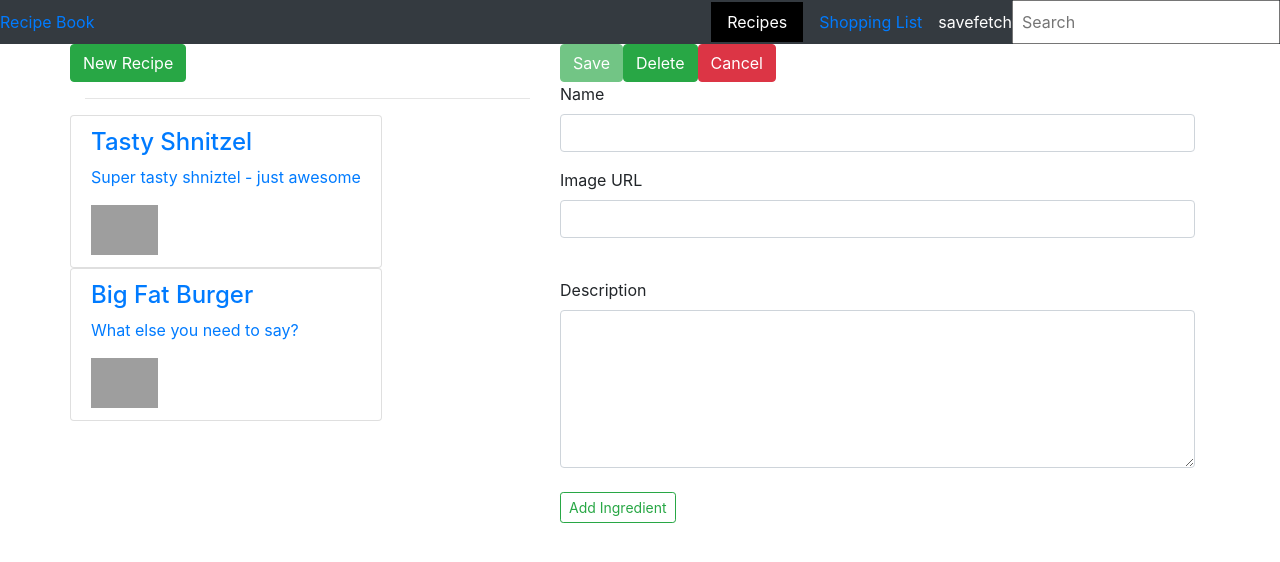
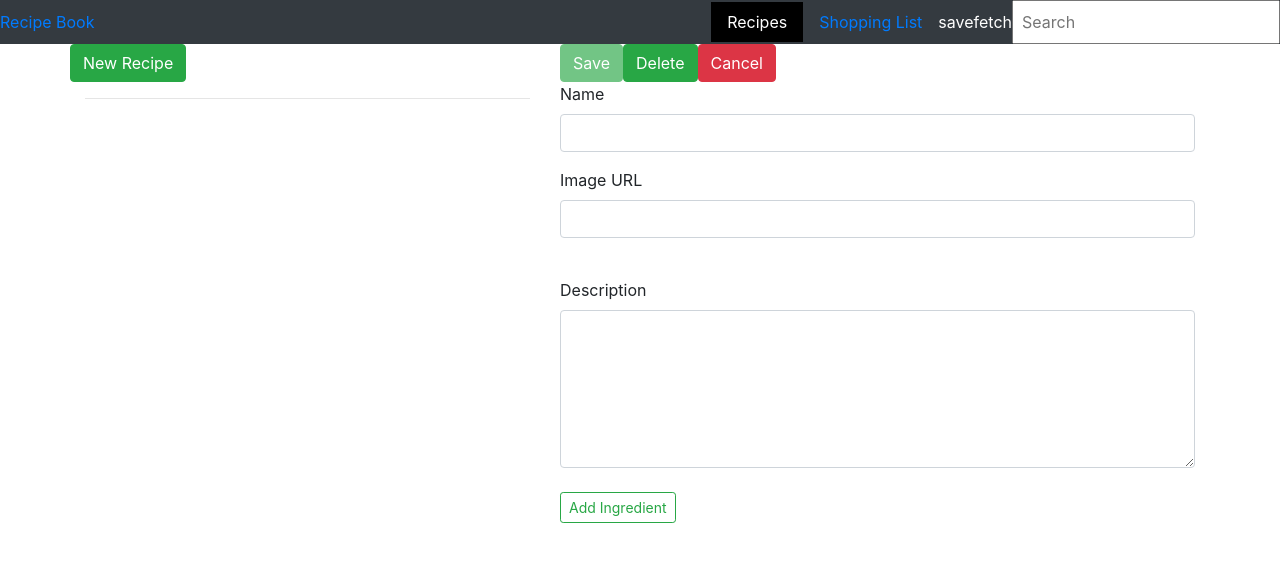
Before and after one commit to szelag-michal/recipe-book, an Angular app: page /recipes/new in a window 1280 px wide. Shown: the top 562 px of the page. Built offline with nearby package versions, Linux system fonts and the light colour scheme; grey boxes are pictures that could not be loaded.

Commit message:
Unfinished Get Recipes

```diff
--- a/src/app/header/header.component.ts
+++ b/src/app/header/header.component.ts
@@ -16,6 +16,6 @@ export class HeaderComponent {
   }
 
   onFetchData() {
-    this.dataStorageService.fetchRecipes().subscribe((r: Response) => {console.log(r.json()); });
+    this.dataStorageService.getRecipes();
   }
 }
--- a/src/app/recipes/recipe.service.ts
+++ b/src/app/recipes/recipe.service.ts
@@ -8,23 +8,7 @@ import { Subject } from 'rxjs/Subject';
 export class RecipeService {
   recipesChanged = new Subject<Recipe[]>();
   recipeSelected = new EventEmitter<Recipe>();
-    private recipes: Recipe[] = [
-    new Recipe(
-      'Tasty Shnitzel',
-      'Super tasty shniztel - just awesome', 'https://upload.wikimedia.org/wikipedia/commons/7/72/Schnitzel.JPG',
-      [
-        new Ingredient('Meat', 1),
-        new Ingredient('French Fries', 20),
-        ]
-      ),
-    new Recipe('Big Fat Burger',
- 'What else you need to say?', 'https://upload.wikimedia.org/wikipedia/commons/b/be/Burger_King_Angus_Bacon_%26_Cheese_Steak_Burger.jpg',
- [
-   new Ingredient('Meat', 1),
-   new Ingredient('Bun', 1),
-   new Ingredient('Cheese', 1)
-])
-  ];
+    private recipes: Recipe[] = [];
 
   constructor(private shoppingListService: ShoppingListService) {}
   copyRecipes() {
@@ -48,7 +32,9 @@ export class RecipeService {
     this.recipes[index] = newRecipe;
     this.copyRecipes();
   }
-
+  setRecipes(recipes: Recipe[]) {
+    return this.recipes = recipes;
+  }
   addIngredientsToShoppingList(ingredients: Ingredient[]) {
     this.shoppingListService.addIngredients(ingredients);
     this.copyRecipes();
--- a/src/app/shared/data-storage.service.ts
+++ b/src/app/shared/data-storage.service.ts
@@ -1,4 +1,4 @@
-import { Http } from '@angular/http';
+import { Http, Response } from '@angular/http';
 import { Injectable } from '@angular/core';
 import { RecipeService } from '../recipes/recipe.service';
 import { Recipe } from '../recipes/recipe.model';
@@ -11,7 +11,13 @@ export class DataStorageService {
     storeRecipes() {
         return this.http.put('https://lakomy-lasuch.firebaseio.com/recipes.json', this.recipeService.getRecipes());
     }
-    fetchRecipes() {
-        return this.http.get('https://lakomy-lasuch.firebaseio.com/recipes.json');
+    getRecipes() {
+        return this.http.get('https://lakomy-lasuch.firebaseio.com/recipes.json').subscribe(
+            (r: Response) => {
+                const recipes: Recipe[] = r.json();
+                this.recipeService.setRecipes(recipes);
+                console.log(recipes);
+            }
+        );
     }
 }
```
